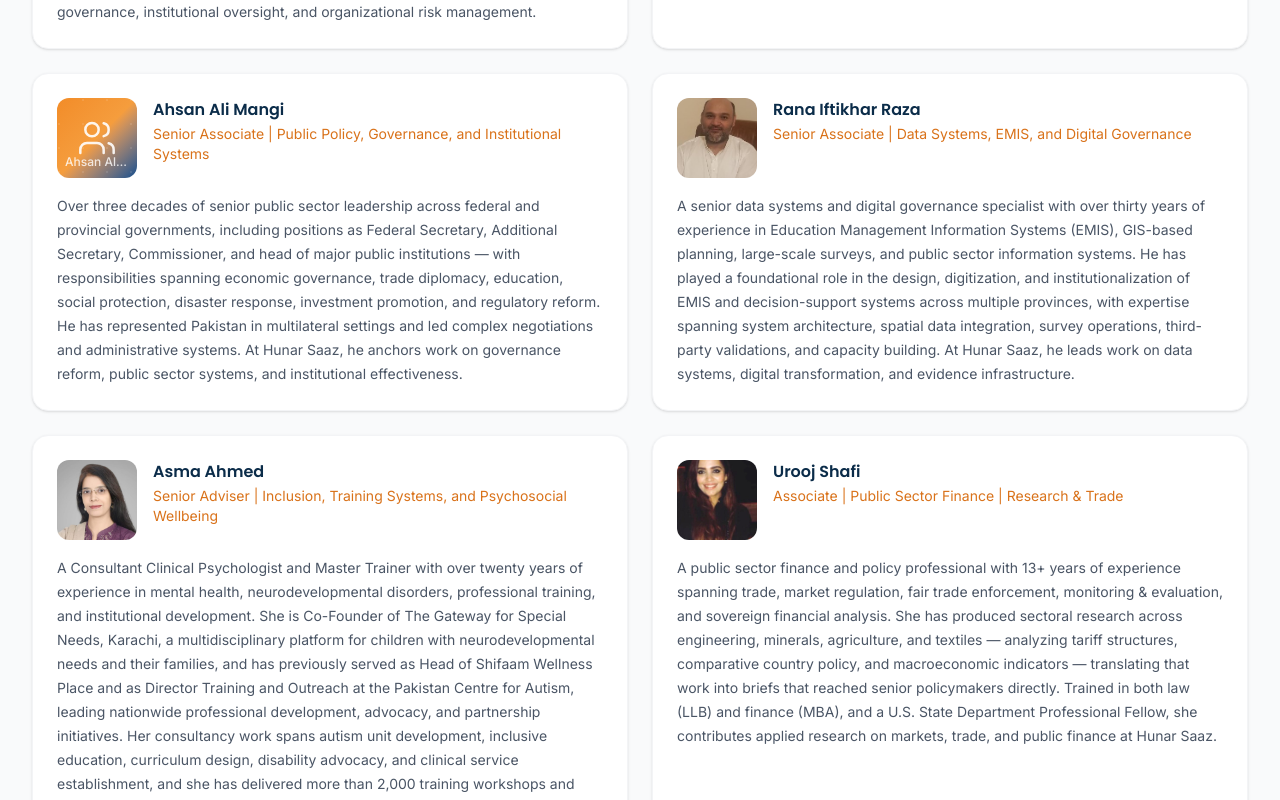
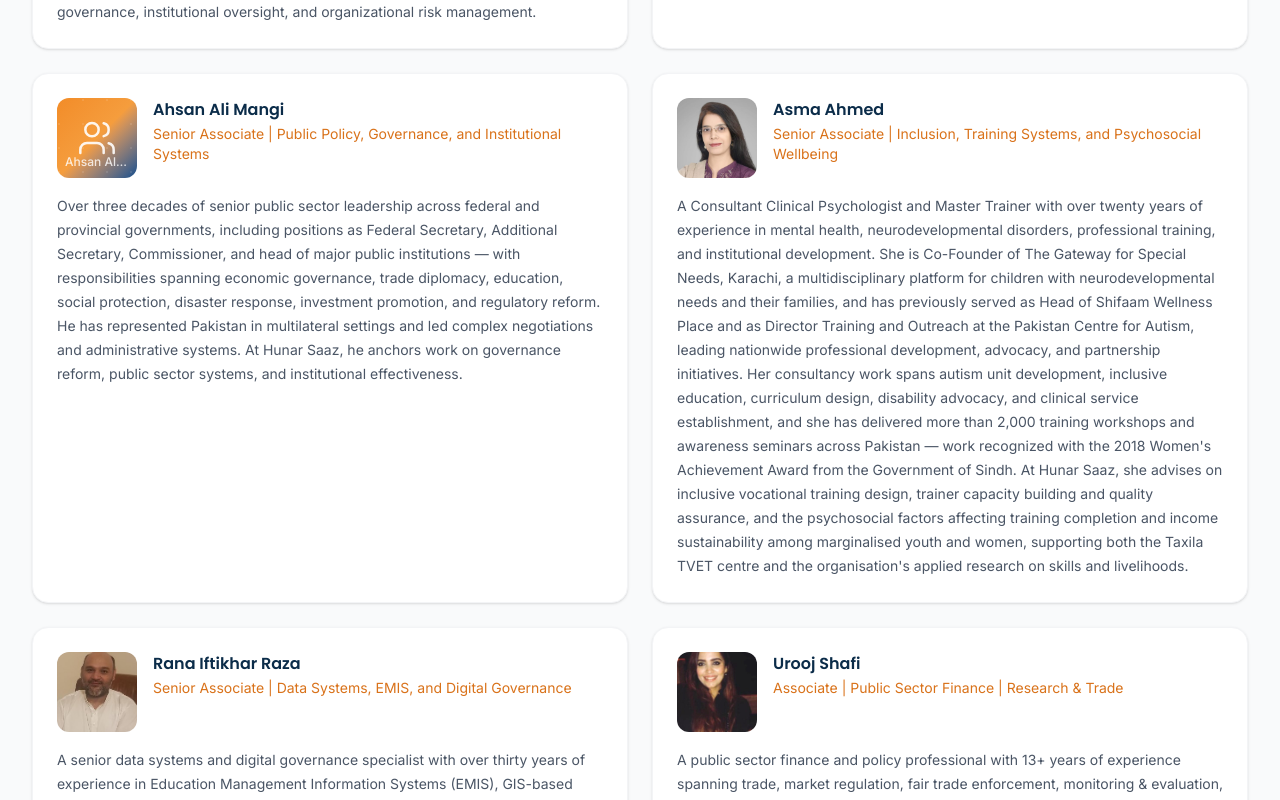
Before and after one commit to u929366-alt/urooj, a Next.js app: page /advisory in a window 1280 px wide. Shown: the part 4580-5380 px from the top of the page. Built offline with nearby package versions, Linux system fonts and the light colour scheme.

Commit message:
Make Asma Ahmed a Senior Associate, placed before Rana Iftikhar Raza
Co-Authored-By: Claude Opus 5 <noreply@anthropic.com>
Claude-Session: https://claude.ai/code/session_01QuSgd9PdQHbfuPeLVfvyVe

```diff
--- a/src/app/(frontend)/advisory/page.tsx
+++ b/src/app/(frontend)/advisory/page.tsx
@@ -170,16 +170,16 @@ const associates: {
     bio: "Over three decades of senior public sector leadership across federal and provincial governments, including positions as Federal Secretary, Additional Secretary, Commissioner, and head of major public institutions — with responsibilities spanning economic governance, trade diplomacy, education, social protection, disaster response, investment promotion, and regulatory reform. He has represented Pakistan in multilateral settings and led complex negotiations and administrative systems. At Hunar Saaz, he anchors work on governance reform, public sector systems, and institutional effectiveness.",
   },
   {
+    name: "Asma Ahmed",
+    role: "Senior Associate | Inclusion, Training Systems, and Psychosocial Wellbeing",
+    photo: "/team/asma-ahmed.jpg",
+    bio: "A Consultant Clinical Psychologist and Master Trainer with over twenty years of experience in mental health, neurodevelopmental disorders, professional training, and institutional development. She is Co-Founder of The Gateway for Special Needs, Karachi, a multidisciplinary platform for children with neurodevelopmental needs and their families, and has previously served as Head of Shifaam Wellness Place and as Director Training and Outreach at the Pakistan Centre for Autism, leading nationwide professional development, advocacy, and partnership initiatives. Her consultancy work spans autism unit development, inclusive education, curriculum design, disability advocacy, and clinical service establishment, and she has delivered more than 2,000 training workshops and awareness seminars across Pakistan — work recognized with the 2018 Women's Achievement Award from the Government of Sindh. At Hunar Saaz, she advises on inclusive vocational training design, trainer capacity building and quality assurance, and the psychosocial factors affecting training completion and income sustainability among marginalised youth and women, supporting both the Taxila TVET centre and the organisation's applied research on skills and livelihoods.",
+  },
+  {
     name: "Rana Iftikhar Raza",
     role: "Senior Associate | Data Systems, EMIS, and Digital Governance",
     photo: "/team/rana-iftikhar-raza.jpg",
     bio: "A senior data systems and digital governance specialist with over thirty years of experience in Education Management Information Systems (EMIS), GIS-based planning, large-scale surveys, and public sector information systems. He has played a foundational role in the design, digitization, and institutionalization of EMIS and decision-support systems across multiple provinces, with expertise spanning system architecture, spatial data integration, survey operations, third-party validations, and capacity building. At Hunar Saaz, he leads work on data systems, digital transformation, and evidence infrastructure.",
-  },
-  {
-    name: "Asma Ahmed",
-    role: "Senior Adviser | Inclusion, Training Systems, and Psychosocial Wellbeing",
-    photo: "/team/asma-ahmed.jpg",
-    bio: "A Consultant Clinical Psychologist and Master Trainer with over twenty years of experience in mental health, neurodevelopmental disorders, professional training, and institutional development. She is Co-Founder of The Gateway for Special Needs, Karachi, a multidisciplinary platform for children with neurodevelopmental needs and their families, and has previously served as Head of Shifaam Wellness Place and as Director Training and Outreach at the Pakistan Centre for Autism, leading nationwide professional development, advocacy, and partnership initiatives. Her consultancy work spans autism unit development, inclusive education, curriculum design, disability advocacy, and clinical service establishment, and she has delivered more than 2,000 training workshops and awareness seminars across Pakistan — work recognized with the 2018 Women's Achievement Award from the Government of Sindh. At Hunar Saaz, she advises on inclusive vocational training design, trainer capacity building and quality assurance, and the psychosocial factors affecting training completion and income sustainability among marginalised youth and women, supporting both the Taxila TVET centre and the organisation's applied research on skills and livelihoods.",
   },
   {
     name: "Urooj Shafi",
```
